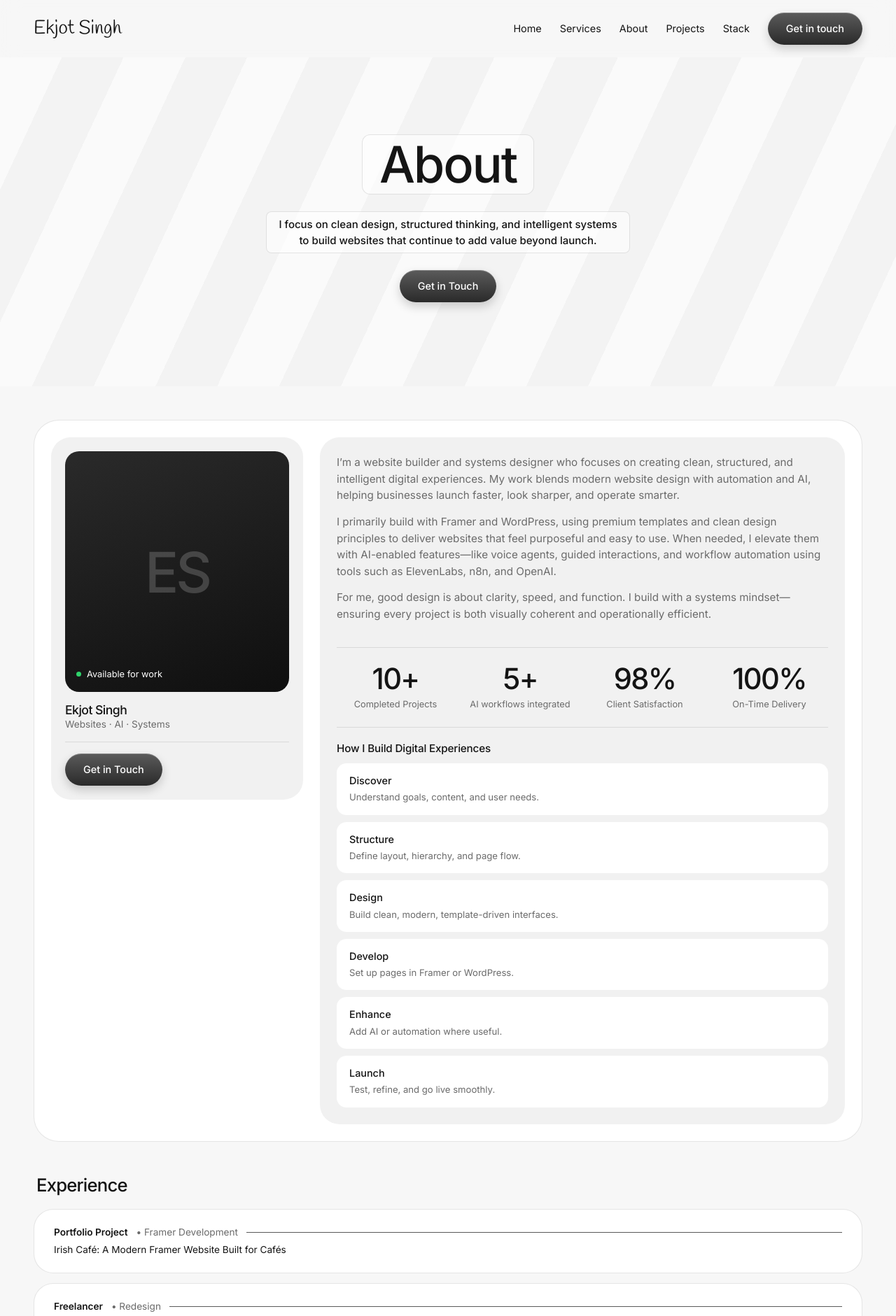
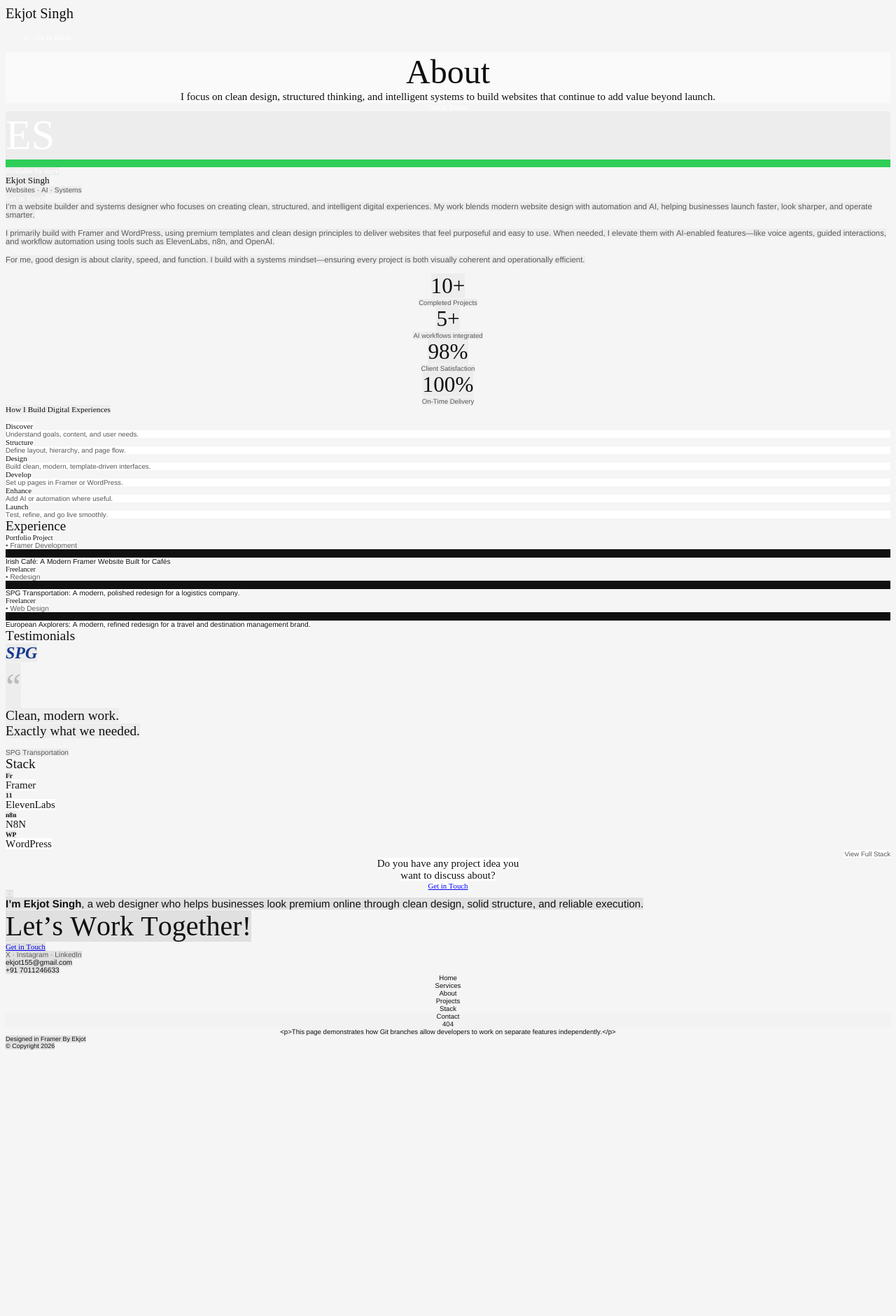
Before and after one commit to godfather155/git-workflow-assignment-2026, a plain HTML site: page about.html in a window 1280 px wide. Shown: the top 1881 px of the page at 70% size. After the commit the page ends 1508 px from the top, so only its background shows below. Drawn offline with Linux system fonts and the light colour scheme.

```diff
--- a/about.html
+++ b/about.html
@@ -1,209 +1,140 @@
-<!DOCTYPE html>
-<html lang="en">
+<!DOCTYPE html PUBLIC "-//W3C//DTD HTML 4.01//EN" "http://www.w3.org/TR/html4/strict.dtd">
+<html>
 <head>
-<meta charset="utf-8">
-<meta name="viewport" content="width=device-width, initial-scale=1">
-<title>About | Ekjot Singh</title>
-<meta name="description" content="I focus on clean design, structured thinking, and intelligent systems to build websites that continue to add value beyond launch.">
-<link rel="preconnect" href="https://fonts.googleapis.com">
-<link href="https://fonts.googleapis.com/css2?family=Inter:wght@400;500;600&family=Handlee&display=swap" rel="stylesheet">
-<style>
-  :root { --bg:#f7f7f7; --card:#fff; --soft:#f1f1f1; --text:#141414; --muted:#6b6b6b; --line:rgba(0,0,0,.1); --r:36px; --pad:48px; --max:1400px;
-    --btn: linear-gradient(180deg,#5b5b5b,#2a2a2a); }
-  * { box-sizing:border-box; margin:0; padding:0; }
-  html { scroll-behavior:smooth; }
-  body { background:var(--bg); color:var(--text); font:400 15px/1.55 "Inter",system-ui,sans-serif; -webkit-font-smoothing:antialiased; }
-  a { color:inherit; text-decoration:none; }
-  .wrap { max-width:var(--max); margin:0 auto; }
-  h1,h2,h3 { font-weight:500; letter-spacing:-.03em; line-height:1.1; }
-  .muted { color:var(--muted); }
-
-  nav { position:sticky; top:0; z-index:10; display:flex; justify-content:space-between; align-items:center; padding:18px var(--pad); background:rgba(247,247,247,.8); backdrop-filter:blur(14px); }
-  nav .logo { font:400 1.7rem "Handlee",cursive; }
-  nav ul { list-style:none; display:flex; align-items:center; gap:26px; font-size:.9rem; }
-  nav ul a:not(.btn):hover { opacity:.55; }
-  .btn { display:inline-block; background:var(--btn); color:#fff; font-weight:500; font-size:.9rem; padding:12px 26px; border-radius:999px; box-shadow:0 6px 14px rgba(0,0,0,.18), inset 0 1px 0 rgba(255,255,255,.25); transition:transform .2s; }
-  .btn:hover { transform:translateY(-2px); }
-
-  .hero { text-align:center; padding:110px var(--pad) 120px; display:flex; flex-direction:column; align-items:center; gap:24px;
-    background: repeating-linear-gradient(115deg,#fafafa 0 80px,#f3f3f3 80px 160px); }
-  .hero h1 { font-size:clamp(3rem,6vw,4.5rem); padding:2px 24px; border:1px solid var(--line); border-radius:12px; background:rgba(255,255,255,.55); }
-  .hero p { max-width:520px; padding:6px 14px; border:1px solid var(--line); border-radius:8px; background:rgba(255,255,255,.55); font-weight:500; }
-
-  .block { padding:48px var(--pad) 0; }
-  .shell { background:var(--card); border:1px solid var(--line); border-radius:var(--r); padding:24px; }
-
-  .about-grid { display:grid; grid-template-columns: 360px 1fr; gap:24px; align-items:start; }
-  .profile { background:var(--soft); border-radius:28px; padding:20px; display:flex; flex-direction:column; gap:16px; }
-  .photo { aspect-ratio:4/4.3; border-radius:20px; background:linear-gradient(160deg,#2a2a2a,#0f0f0f); display:flex; align-items:flex-end; padding:16px; color:#fff; position:relative; font-size:.8rem; }
-  .photo b { position:absolute; inset:0; display:grid; place-items:center; font:500 5rem "Inter"; letter-spacing:-.05em; opacity:.18; }
-  .avail { position:relative; display:flex; align-items:center; gap:8px; }
-  .avail i { width:7px; height:7px; border-radius:50%; background:#2fd36b; }
-  .profile h3 { font-size:1.1rem; } .profile .sub { font-size:.85rem; color:var(--muted); padding-bottom:14px; border-bottom:1px solid var(--line); }
-  .profile .btn { align-self:flex-start; }
-
-  .detail { background:var(--soft); border-radius:28px; padding:24px; display:flex; flex-direction:column; gap:22px; }
-  .detail .bio p { color:var(--muted); margin-bottom:14px; font-size:.95rem; }
-  .stats { display:grid; grid-template-columns:repeat(4,1fr); gap:10px; text-align:center; border-top:1px solid var(--line); border-bottom:1px solid var(--line); padding:22px 0; }
-  .stats b { display:block; font-size:2.6rem; font-weight:500; letter-spacing:-.04em; line-height:1.1; }
-  .stats span { font-size:.8rem; color:var(--muted); }
-  .detail h3 { font-size:.95rem; font-weight:500; letter-spacing:-.01em; }
-  .steps { display:grid; gap:10px; }
-  .step { background:var(--card); border-radius:14px; padding:14px 18px; }
-  .step b { display:block; font-weight:500; font-size:.9rem; } .step span { font-size:.82rem; color:var(--muted); }
-
-  .section-title { font-size:1.6rem; padding:0 4px 20px; }
-  .exp { display:grid; gap:14px; }
-  .exp-row { background:var(--card); border:1px solid var(--line); border-radius:28px; padding:22px 28px; }
-  .exp-row .top { display:flex; align-items:center; gap:12px; font-size:.85rem; }
-  .exp-row .top b { font-weight:600; } .exp-row .top .line { flex:1; height:1px; background:var(--text); opacity:.7; }
-  .exp-row p { font-size:.85rem; color:var(--text); margin-top:4px; max-width:360px; }
-
-  .testi { display:grid; grid-template-columns:1fr 1fr; gap:24px; align-items:center; background:var(--soft); border-radius:24px; padding:40px; }
-  .logo-tile { aspect-ratio:16/9; border-radius:18px; background:linear-gradient(135deg,#fff,#ececec); display:grid; place-items:center; font:italic 700 2rem "Inter"; color:#1b4fa0; box-shadow:0 16px 30px rgba(0,0,0,.12); }
-  .quote .mark { font-size:4rem; line-height:.5; color:#c9c9c9; font-family:Georgia,serif; }
-  .quote h3 { font-size:1.6rem; margin:10px 0 14px; letter-spacing:-.02em; }
-  .quote .who { font-size:.85rem; color:var(--muted); }
-
-  .stack-grid { display:grid; grid-template-columns:1fr 1fr; gap:22px 40px; padding:8px; }
-  .tool { display:flex; align-items:center; gap:18px; }
-  .tool i { width:64px; height:64px; border-radius:16px; background:var(--soft); display:grid; place-items:center; font:600 .8rem "Inter"; font-style:normal; }
-  .tool span { font-weight:500; }
-  .view { text-align:right; font-size:.8rem; padding:14px 8px 0; color:var(--muted); }
-
-  .cta { text-align:center; padding:90px 20px; background:var(--card); border:1px solid var(--line); border-radius:var(--r); display:flex; flex-direction:column; align-items:center; gap:22px; font-weight:500; }
-
-  footer { margin-top:80px; background:#e6e6e6; border-radius:36px 36px 0 0; padding:44px var(--pad) 22px; }
-  .f-intro { display:flex; flex-direction:column; gap:10px; max-width:420px; }
-  .f-intro .av { width:44px; height:44px; border-radius:50%; background:linear-gradient(160deg,#333,#111); color:#fff; display:grid; place-items:center; font-weight:600; font-size:.8rem; }
-  .f-big { display:flex; align-items:center; gap:24px; margin:80px 0 70px; }
-  .f-big h2 { font-size:clamp(2.6rem,5vw,4rem); white-space:nowrap; } .f-big .line { flex:1; height:1px; background:var(--text); opacity:.6; }
-  .f-contact { display:flex; justify-content:space-between; align-items:center; font-size:.85rem; gap:20px; flex-wrap:wrap; padding-bottom:30px; }
-  .f-nav { background:#f5f5f5; border-radius:999px; padding:14px; text-align:center; font-size:.8rem; display:flex; gap:20px; justify-content:center; flex-wrap:wrap; }
-  .f-legal { display:flex; justify-content:space-between; font-size:.75rem; padding-top:20px; margin-top:26px; border-top:1px solid rgba(0,0,0,.35); }
-
-  @media (max-width:900px) {
-    :root { --pad:20px; }
-    nav ul li:not(:last-child) { display:none; }
-    .about-grid, .testi, .stack-grid { grid-template-columns:1fr; }
-    .stats { grid-template-columns:1fr 1fr; }
-    .f-big { flex-direction:column; align-items:flex-start; } .f-big .line { display:none; }
-  }
-</style>
+  <meta http-equiv="Content-Type" content="text/html; charset=utf-8">
+  <meta http-equiv="Content-Style-Type" content="text/css">
+  <title></title>
+  <meta name="Description" content="I focus on clean design, structured thinking, and intelligent systems to build websites that continue to add value beyond launch.">
+  <meta name="Generator" content="Cocoa HTML Writer">
+  <meta name="CocoaVersion" content="2775.2">
+  <style type="text/css">
+    body {background-color: #f5f5f5}
+    p.p1 {margin: 0.0px 0.0px 0.0px 0.0px; font: 20.4px 'Apple Chancery'; color: #101010; -webkit-text-stroke: #101010}
+    p.p2 {margin: 0.0px 0.0px 0.0px 0.0px; font: 10.8px '.SF NS'; color: #ffffff; -webkit-text-stroke: #ffffff}
+    p.p4 {margin: 0.0px 0.0px 0.0px 0.0px; text-align: center; font: 15.0px '.SF NS'; color: #101010; -webkit-text-stroke: #101010; background-color: #ffffff; background-color: rgba(255, 255, 255, 0.55)}
+    p.p5 {margin: 0.0px 0.0px 0.0px 0.0px; text-align: center; font: 10.8px '.SF NS'; color: #ffffff; -webkit-text-stroke: #ffffff}
+    p.p6 {margin: 0.0px 0.0px 0.0px 0.0px; font: 60.0px Times; color: #ffffff; -webkit-text-stroke: #ffffff; background-color: #ededed}
+    p.p7 {margin: 0.0px 0.0px 0.0px 0.0px; font: 9.6px 'Helvetica Neue'; color: #ffffff; -webkit-text-stroke: #ffffff; background-color: #2ece58; min-height: 11.0px}
+    p.p8 {margin: 0.0px 0.0px 0.0px 0.0px; font: 9.6px 'Helvetica Neue'; color: #ffffff; -webkit-text-stroke: #ffffff}
+    p.p10 {margin: 0.0px 0.0px 0.0px 0.0px; font: 10.2px 'Helvetica Neue'; color: #585858; -webkit-text-stroke: #585858}
+    p.p11 {margin: 0.0px 0.0px 14.0px 0.0px; font: 11.4px 'Helvetica Neue'; color: #585858; -webkit-text-stroke: #585858}
+    p.p12 {margin: 0.0px 0.0px 0.0px 0.0px; text-align: center; font: 31.2px '.SF NS'; color: #101010; -webkit-text-stroke: #101010}
+    p.p13 {margin: 0.0px 0.0px 0.0px 0.0px; text-align: center; font: 9.6px 'Helvetica Neue'; color: #585858; -webkit-text-stroke: #585858}
+    p.p15 {margin: 0.0px 0.0px 0.0px 0.0px; font: 10.8px '.SF NS'; color: #101010; -webkit-text-stroke: #101010}
+    p.p16 {margin: 0.0px 0.0px 0.0px 0.0px; font: 9.8px 'Helvetica Neue'; color: #585858; -webkit-text-stroke: #585858; background-color: #ffffff}
+    p.p18 {margin: 0.0px 0.0px 0.0px 0.0px; font: 10.2px '.SF NS'; color: #101010; -webkit-text-stroke: #101010}
+    p.p19 {margin: 0.0px 0.0px 0.0px 0.0px; font: 10.2px 'Helvetica Neue'; color: #101010; -webkit-text-stroke: #101010; background-color: #101010; min-height: 12.0px}
+    p.p20 {margin: 0.0px 0.0px 0.0px 0.0px; font: 10.2px 'Helvetica Neue'; color: #101010; -webkit-text-stroke: #101010}
+    p.p21 {margin: 0.0px 0.0px 0.0px 0.0px; font: 24.0px Times; color: #163a8e; -webkit-text-stroke: #163a8e}
+    p.p22 {margin: 0.0px 0.0px 0.0px 0.0px; font: 48.0px Georgia; color: #bdbdbd; -webkit-text-stroke: #bdbdbd}
+    p.p24 {margin: 0.0px 0.0px 0.0px 0.0px; font: 9.6px Times; color: #101010; -webkit-text-stroke: #101010}
+    p.p25 {margin: 0.0px 0.0px 0.0px 0.0px; font: 15.0px '.SF NS'; color: #101010; -webkit-text-stroke: #101010}
+    p.p26 {margin: 0.0px 0.0px 0.0px 0.0px; text-align: right; font: 9.6px 'Helvetica Neue'; color: #585858; -webkit-text-stroke: #585858}
+    p.p27 {margin: 0.0px 0.0px 0.0px 0.0px; text-align: center; font: 15.0px '.SF NS'; color: #101010; -webkit-text-stroke: #101010}
+    p.p28 {margin: 0.0px 0.0px 0.0px 0.0px; font: 9.6px '.SF NS'; color: #ffffff; -webkit-text-stroke: #ffffff}
+    p.p29 {margin: 0.0px 0.0px 0.0px 0.0px; font: 15.0px 'Helvetica Neue'; color: #101010; -webkit-text-stroke: #101010}
+    p.p31 {margin: 0.0px 0.0px 0.0px 0.0px; text-align: center; font: 9.6px 'Helvetica Neue'; color: #101010; -webkit-text-stroke: #101010}
+    p.p32 {margin: 0.0px 0.0px 0.0px 0.0px; text-align: center; font: 9.6px 'Helvetica Neue'; color: #101010; -webkit-text-stroke: #101010; background-color: #f2f2f2}
+    p.p33 {margin: 0.0px 0.0px 0.0px 0.0px; font: 9.0px 'Helvetica Neue'; color: #101010; -webkit-text-stroke: #101010}
+    li.li2 {margin: 0.0px 0.0px 0.0px 0.0px; font: 10.8px '.SF NS'; color: #ffffff; -webkit-text-stroke: #ffffff}
+    span.s1 {font-kerning: none; background-color: rgba(245, 245, 245, 0.8)}
+    span.s2 {background-color: rgba(245, 245, 245, 0.8); -webkit-text-stroke: 0px #000000}
+    span.s3 {font-kerning: none}
+    span.s4 {font-kerning: none; background-color: #ededed}
+    span.s5 {font-kerning: none; background-color: #ffffff}
+    span.s6 {font-kerning: none; color: #ffffff; -webkit-text-stroke: 0px #ffffff}
+    span.s7 {font-kerning: none; background-color: #e0e0e0}
+    span.s8 {font: 10.8px '.SF NS'; font-kerning: none}
+    span.s9 {font-kerning: none; background-color: #f2f2f2}
+    ul.ul1 {list-style-type: disc}
+  </style>
 </head>
 <body>
-
-<nav>
-  <a class="logo" href="#">Ekjot Singh</a>
-  <ul>
-    <li><a href="#">Home</a></li><li><a href="#">Services</a></li><li><a href="#">About</a></li><li><a href="#">Projects</a></li><li><a href="#stack">Stack</a></li>
-    <li><a class="btn" href="#contact">Get in touch</a></li>
-  </ul>
-</nav>
-
-<header class="hero">
-  <h1>About</h1>
-  <p>I focus on clean design, structured thinking, and intelligent systems to build websites that continue to add value beyond launch.</p>
-  <a class="btn" href="#contact">Get in Touch</a>
-</header>
-
-<section class="block">
-  <div class="wrap shell">
-    <div class="about-grid">
-      <aside class="profile">
-        <div class="photo"><b>ES</b><span class="avail"><i></i>Available for work</span></div>
-        <div><h3>Ekjot Singh</h3><div class="sub">Websites · AI · Systems</div></div>
-        <a class="btn" href="#contact">Get in Touch</a>
-      </aside>
-      <div class="detail">
-        <div class="bio">
-          <p>I’m a website builder and systems designer who focuses on creating clean, structured, and intelligent digital experiences. My work blends modern website design with automation and AI, helping businesses launch faster, look sharper, and operate smarter.</p>
-          <p>I primarily build with Framer and WordPress, using premium templates and clean design principles to deliver websites that feel purposeful and easy to use. When needed, I elevate them with AI-enabled features—like voice agents, guided interactions, and workflow automation using tools such as ElevenLabs, n8n, and OpenAI.</p>
-          <p>For me, good design is about clarity, speed, and function. I build with a systems mindset—ensuring every project is both visually coherent and operationally efficient.</p>
-        </div>
-        <div class="stats">
-          <div><b>10+</b><span>Completed Projects</span></div>
-          <div><b>5+</b><span>AI workflows integrated</span></div>
-          <div><b>98%</b><span>Client Satisfaction</span></div>
-          <div><b>100%</b><span>On-Time Delivery</span></div>
-        </div>
-        <div>
-          <h3 style="margin-bottom:12px">How I Build Digital Experiences</h3>
-          <div class="steps">
-            <div class="step"><b>Discover</b><span>Understand goals, content, and user needs.</span></div>
-            <div class="step"><b>Structure</b><span>Define layout, hierarchy, and page flow.</span></div>
-            <div class="step"><b>Design</b><span>Build clean, modern, template-driven interfaces.</span></div>
-            <div class="step"><b>Develop</b><span>Set up pages in Framer or WordPress.</span></div>
-            <div class="step"><b>Enhance</b><span>Add AI or automation where useful.</span></div>
-            <div class="step"><b>Launch</b><span>Test, refine, and go live smoothly.</span></div>
-          </div>
-        </div>
-      </div>
-    </div>
-  </div>
-</section>
-
-<section class="block">
-  <div class="wrap">
-    <h2 class="section-title">Experience</h2>
-    <div class="exp">
-      <div class="exp-row"><div class="top"><b>Portfolio Project</b><span class="muted">• Framer Development</span><span class="line"></span></div><p>Irish Café: A Modern Framer Website Built for Cafés</p></div>
-      <div class="exp-row"><div class="top"><b>Freelancer</b><span class="muted">• Redesign</span><span class="line"></span></div><p>SPG Transportation: A modern, polished redesign for a logistics company.</p></div>
-      <div class="exp-row"><div class="top"><b>Freelancer</b><span class="muted">• Web Design</span><span class="line"></span></div><p>European Axplorers: A modern, refined redesign for a travel and destination management brand.</p></div>
-    </div>
-  </div>
-</section>
-
-<section class="block">
-  <div class="wrap">
-    <h2 class="section-title">Testimonials</h2>
-    <div class="shell">
-      <div class="testi">
-        <div class="logo-tile">SPG</div>
-        <div class="quote">
-          <div class="mark">“</div>
-          <h3>Clean, modern work.<br>Exactly what we needed.</h3>
-          <div class="who">SPG Transportation</div>
-        </div>
-      </div>
-    </div>
-  </div>
-</section>
-
-<section class="block" id="stack">
-  <div class="wrap">
-    <h2 class="section-title">Stack</h2>
-    <div class="shell">
-      <div class="stack-grid">
-        <div class="tool"><i>Fr</i><span>Framer</span></div>
-        <div class="tool"><i>11</i><span>ElevenLabs</span></div>
-        <div class="tool"><i>n8n</i><span>N8N</span></div>
-        <div class="tool"><i>WP</i><span>WordPress</span></div>
-      </div>
-      <div class="view">View Full Stack</div>
-    </div>
-  </div>
-</section>
-
-<section class="block" id="contact">
-  <div class="wrap cta">
-    <span>Do you have any project idea you<br>want to discuss about?</span>
-    <a class="btn" href="mailto:ekjot155@gmail.com">Get in Touch</a>
-  </div>
-</section>
-
-<footer>
-  <div class="wrap">
-    <div class="f-intro">
-      <div class="av">ES</div>
-      <p><b>I’m Ekjot Singh</b>, a web designer who helps businesses look premium online through clean design, solid structure, and reliable execution.</p>
-    </div>
-    <div class="f-big"><h2>Let’s Work Together!</h2><span class="line"></span><a class="btn" href="mailto:ekjot155@gmail.com">Get in Touch</a></div>
-    <div class="f-contact"><span class="muted">X · Instagram · LinkedIn</span><span>ekjot155@gmail.com</span><span>+91 7011246633</span></div>
-    <div class="f-nav"><a href="#">Home</a><a href="#">Services</a><a href="#">About</a><a href="#">Projects</a><a href="#stack">Stack</a><a href="#contact">Contact</a><a href="#">404</a></div>
-    <div class="f-legal"><span>Designed in Framer By Ekjot</span><span>© Copyright 2026</span></div>
-  </div>
-</footer>
-
+<p class="p1"><span class="s1">Ekjot Singh</span></p>
+<ul class="ul1">
+  <li class="li2"><span class="s2"></span><span class="s1">Get in touch</span></li>
+</ul>
+<h1 style="margin: 0.0px 0.0px 0.0px 0.0px; text-align: center; font: 48.0px '.SF NS'; color: #101010; -webkit-text-stroke: #101010; background-color: #ffffff; background-color: rgba(255, 255, 255, 0.55)"><span class="s3">About</span></h1>
+<p class="p4"><span class="s3">I focus on clean design, structured thinking, and intelligent systems to build websites that continue to add value beyond launch.</span></p>
+<p class="p5"><span class="s3">Get in Touch</span></p>
+<p class="p6"><span class="s3">ES</span></p>
+<p class="p7"><span class="s3"><i></i></span><br></p>
+<p class="p8"><span class="s4">Available for work</span></p>
+<h3 style="margin: 0.0px 0.0px 0.0px 0.0px; font: 13.2px '.SF NS'; color: #101010; -webkit-text-stroke: #101010"><span class="s4">Ekjot Singh</span></h3>
+<p class="p10"><span class="s4">Websites · AI · Systems</span></p>
+<p class="p2"><span class="s4">Get in Touch</span></p>
+<p class="p11"><span class="s4">I’m a website builder and systems designer who focuses on creating clean, structured, and intelligent digital experiences. My work blends modern website design with automation and AI, helping businesses launch faster, look sharper, and operate smarter.</span></p>
+<p class="p11"><span class="s4">I primarily build with Framer and WordPress, using premium templates and clean design principles to deliver websites that feel purposeful and easy to use. When needed, I elevate them with AI-enabled features—like voice agents, guided interactions, and workflow automation using tools such as ElevenLabs, n8n, and OpenAI.</span></p>
+<p class="p11"><span class="s4">For me, good design is about clarity, speed, and function. I build with a systems mindset—ensuring every project is both visually coherent and operationally efficient.</span></p>
+<p class="p12"><span class="s4">10+</span></p>
+<p class="p13"><span class="s4">Completed Projects</span></p>
+<p class="p12"><span class="s4">5+</span></p>
+<p class="p13"><span class="s4">AI workflows integrated</span></p>
+<p class="p12"><span class="s4">98%</span></p>
+<p class="p13"><span class="s4">Client Satisfaction</span></p>
+<p class="p12"><span class="s4">100%</span></p>
+<p class="p13"><span class="s4">On-Time Delivery</span></p>
+<h3 style="margin: 0.0px 0.0px 12.0px 0.0px; font: 11.4px '.SF NS'; color: #101010; -webkit-text-stroke: #101010"><span class="s4">How I Build Digital Experiences</span></h3>
+<p class="p15"><span class="s5">Discover</span></p>
+<p class="p16"><span class="s3">Understand goals, content, and user needs.</span></p>
+<p class="p15"><span class="s5">Structure</span></p>
+<p class="p16"><span class="s3">Define layout, hierarchy, and page flow.</span></p>
+<p class="p15"><span class="s5">Design</span></p>
+<p class="p16"><span class="s3">Build clean, modern, template-driven interfaces.</span></p>
+<p class="p15"><span class="s5">Develop</span></p>
+<p class="p16"><span class="s3">Set up pages in Framer or WordPress.</span></p>
+<p class="p15"><span class="s5">Enhance</span></p>
+<p class="p16"><span class="s3">Add AI or automation where useful.</span></p>
+<p class="p15"><span class="s5">Launch</span></p>
+<p class="p16"><span class="s3">Test, refine, and go live smoothly.</span></p>
+<h2 style="margin: 0.0px 0.0px 0.0px 0.0px; font: 19.2px '.SF NS'; color: #101010; -webkit-text-stroke: #101010"><span class="s3">Experience</span></h2>
+<p class="p18"><span class="s5">Portfolio Project</span></p>
+<p class="p10"><span class="s5">• Framer Development</span></p>
+<p class="p19"><span class="s3"></span><br></p>
+<p class="p20"><span class="s5">Irish Café: A Modern Framer Website Built for Cafés</span></p>
+<p class="p18"><span class="s5">Freelancer</span></p>
+<p class="p10"><span class="s5">• Redesign</span></p>
+<p class="p19"><span class="s3"></span><br></p>
+<p class="p20"><span class="s5">SPG Transportation: A modern, polished redesign for a logistics company.</span></p>
+<p class="p18"><span class="s5">Freelancer</span></p>
+<p class="p10"><span class="s5">• Web Design</span></p>
+<p class="p19"><span class="s3"></span><br></p>
+<p class="p20"><span class="s5">European Axplorers: A modern, refined redesign for a travel and destination management brand.</span></p>
+<h2 style="margin: 0.0px 0.0px 0.0px 0.0px; font: 19.2px '.SF NS'; color: #101010; -webkit-text-stroke: #101010"><span class="s3">Testimonials</span></h2>
+<p class="p21"><span class="s4"><b><i>SPG</i></b><b><i></i></b></span></p>
+<p class="p22"><span class="s4">“</span></p>
+<h3 style="margin: 0.0px 0.0px 14.0px 0.0px; font: 19.2px '.SF NS'; color: #101010; -webkit-text-stroke: #101010"><span class="s4">Clean, modern work.</span><span class="s3"><br>
+</span><span class="s4">Exactly what we needed.</span></h3>
+<p class="p10"><span class="s4">SPG Transportation</span></p>
+<h2 style="margin: 0.0px 0.0px 0.0px 0.0px; font: 19.2px '.SF NS'; color: #101010; -webkit-text-stroke: #101010"><span class="s3">Stack</span></h2>
+<p class="p24"><span class="s4"><b>Fr</b><b></b></span></p>
+<p class="p25"><span class="s5">Framer</span></p>
+<p class="p24"><span class="s4"><b>11</b><b></b></span></p>
+<p class="p25"><span class="s5">ElevenLabs</span></p>
+<p class="p24"><span class="s4"><b>n8n</b><b></b></span></p>
+<p class="p25"><span class="s5">N8N</span></p>
+<p class="p24"><span class="s4"><b>WP</b><b></b></span></p>
+<p class="p25"><span class="s5">WordPress</span></p>
+<p class="p26"><span class="s5">View Full Stack</span></p>
+<p class="p27"><span class="s5">Do you have any project idea you</span></p>
+<p class="p27"><span class="s5">want to discuss about?</span></p>
+<p class="p5"><span class="s5"><a href="mailto:ekjot155@gmail.com">Get in Touch<span class="s6"></span></a></span></p>
+<p class="p28"><span class="s7">ES</span></p>
+<p class="p29"><span class="s7"><b>I’m Ekjot Singh</b>, a web designer who helps businesses look premium online through clean design, solid structure, and reliable execution.</span></p>
+<h2 style="margin: 0.0px 0.0px 0.0px 0.0px; font: 40.0px '.SF NS'; color: #101010; -webkit-text-stroke: #101010"><span class="s7">Let’s Work Together!</span></h2>
+<p class="p2"><span class="s7"><a href="mailto:ekjot155@gmail.com">Get in Touch<span class="s8"></span></a></span></p>
+<p class="p10"><span class="s7">X · Instagram · LinkedIn</span></p>
+<p class="p20"><span class="s7">ekjot155@gmail.com</span></p>
+<p class="p20"><span class="s7">+91 7011246633</span></p>
+<p class="p31"><span class="s9">Home</span></p>
+<p class="p31"><span class="s9">Services</span></p>
+<p class="p31"><span class="s9">About</span></p>
+<p class="p31"><span class="s9">Projects</span></p>
+<p class="p31"><span class="s9">Stack</span></p>
+<p class="p32"><span class="s3">Contact</span></p>
+<p class="p32"><span class="s3">404</span></p>
+<p class="p31"><span class="s9">&lt;p&gt;This page demonstrates how Git branches allow developers to work on separate features independently.&lt;/p&gt;</span></p>
+<p class="p33"><span class="s7">Designed in Framer By Ekjot</span></p>
+<p class="p33"><span class="s7">© Copyright 2026</span></p>
 </body>
 </html>
```
